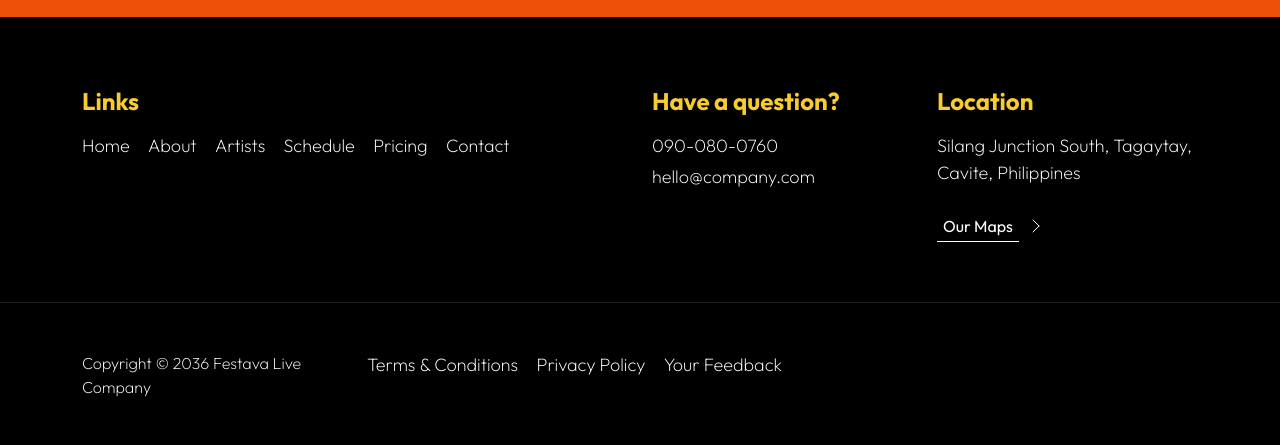
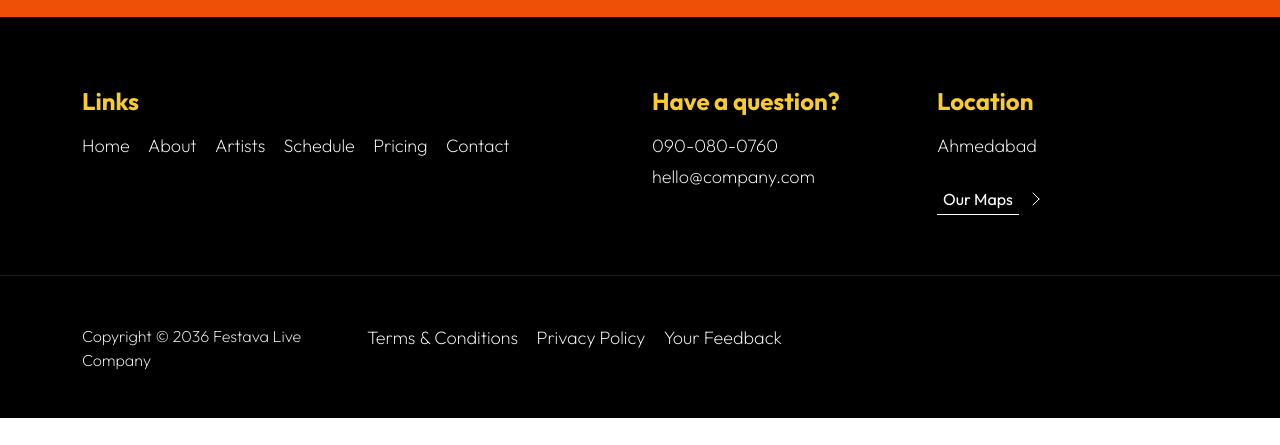
Before and after one commit to 05parmar/AWDP.github.io, a plain HTML site: page index.html in a window 1280 px wide. Shown: the part 4891-5336 px from the top of the page. After the commit the page ends 5309 px from the top, so only its background shows below. Drawn offline with Linux system fonts and the light colour scheme.

Commit message:
address changed

```diff
--- a/index.html
+++ b/index.html
@@ -635,7 +635,7 @@ https://templatemo.com/tm-583-festava-live
                         <h5 class="site-footer-title mb-3">Location</h5>
 
                         <p class="text-white d-flex mt-3 mb-2">
-                        Silang Junction South, Tagaytay, Cavite, Philippines</p>
+                        Ahmedabad</p>
 
                         <a class="link-fx-1 color-contrast-higher mt-3" href="#">
                             <span>Our Maps</span>
```
